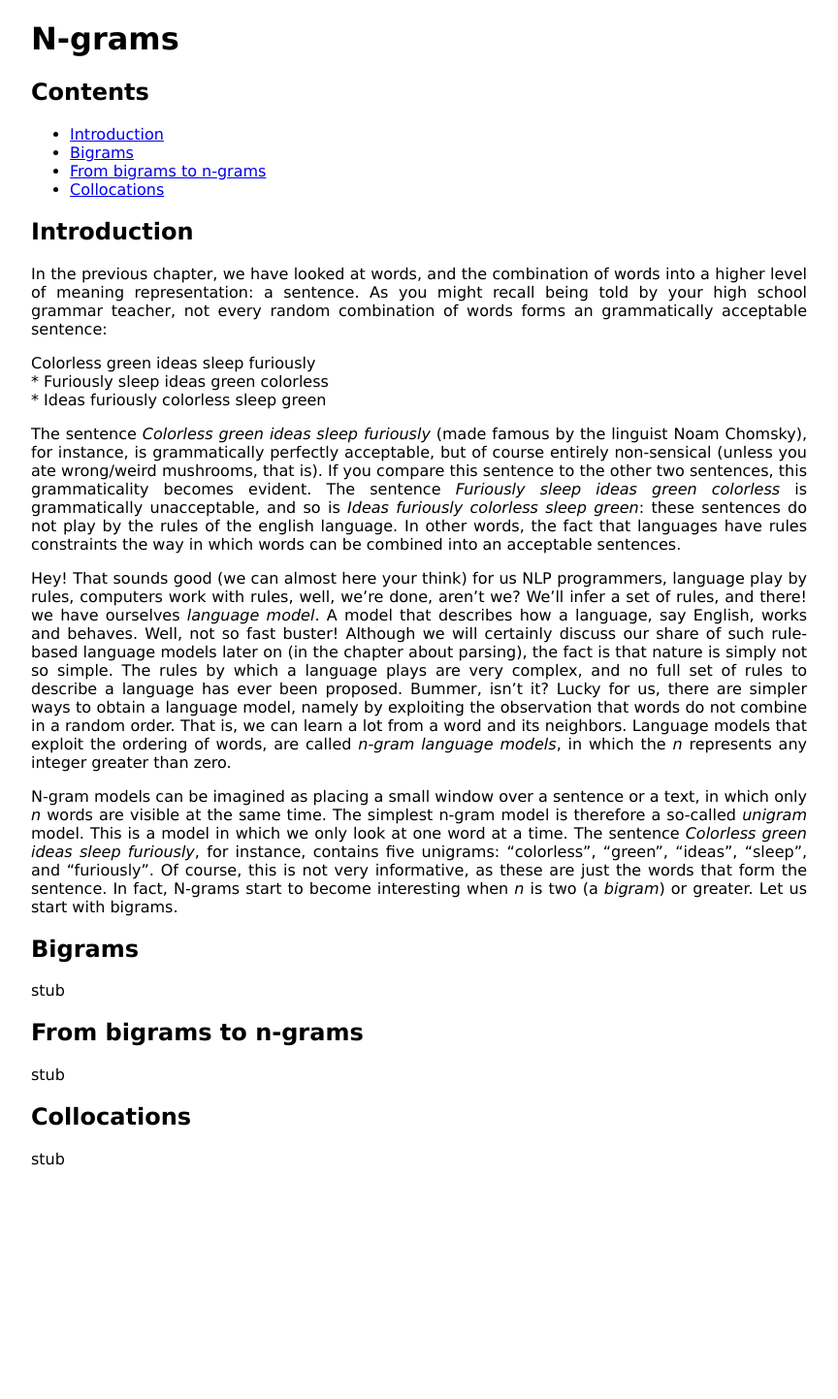
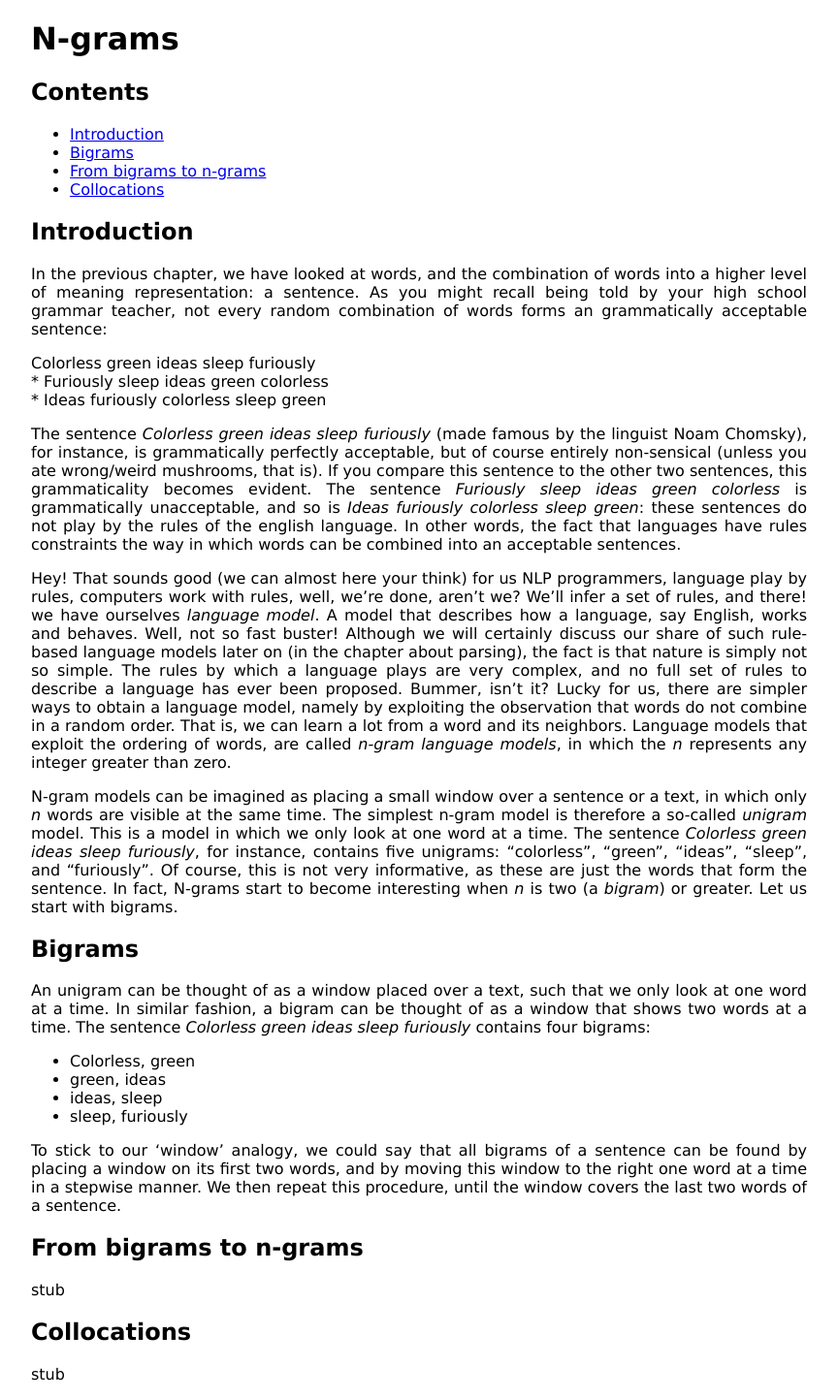
Before and after one commit to cskau/nlpwp, a Jekyll site: the page built from ngrams.md, in a window 1280 px wide. Shown: the whole page at 97% size, without its empty margins (208-1072 px from the left). Built offline with Jekyll 4.4.1, drawn with Linux system fonts in a browser that asks for light colours; before the commit the page ends 1221 px from its top, so only the background shows below that.

Commit message:
started second section

```diff
--- a/ngrams.md
+++ b/ngrams.md
@@ -53,7 +53,21 @@ greater. Let us start with bigrams.
 
 <a name="bigrams"/>
 ## Bigrams
-stub
+
+An unigram can be thought of as a window placed over a text, such that we only look at
+one word at a time. In similar fashion, a bigram can be thought of as a window that
+shows two words at a time. The sentence *Colorless green ideas sleep furiously*
+contains four bigrams:
+
+* Colorless, green
+* green, ideas
+* ideas, sleep
+* sleep, furiously
+
+To stick to our 'window' analogy, we could say that all bigrams of a sentence can be
+found by placing a window on its first two words, and by moving this window to the
+right one word at a time in a stepwise manner. We then repeat this procedure, until
+the window covers the last two words of a sentence.
 
 <a name="ngrams"/>
 ## From bigrams to n-grams
```
